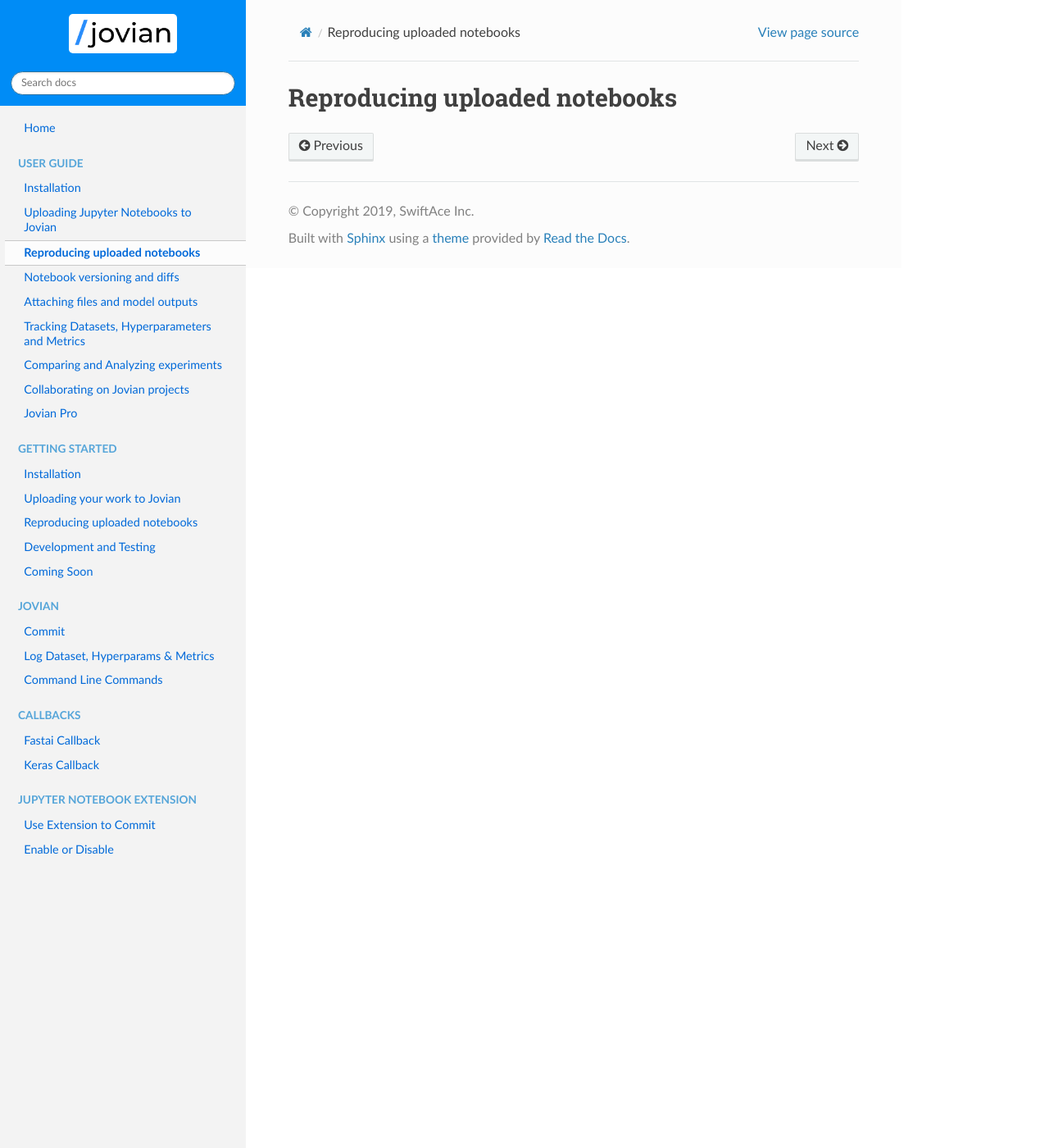
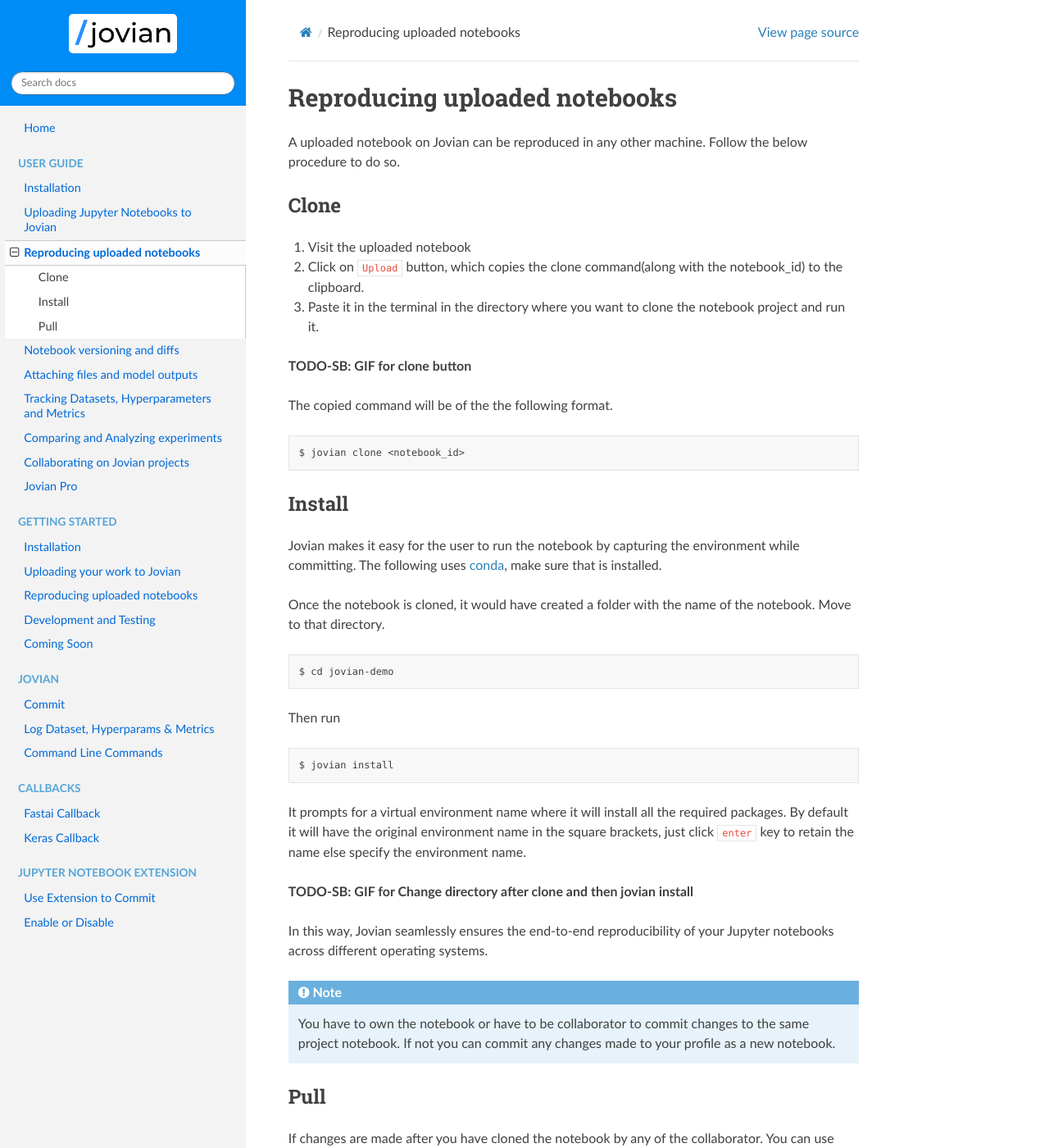
Before and after one commit to JovianHQ/jovian-py, a Sphinx documentation site: the page built from docs/user_guide/reproduce.md, in a window 1280 px wide and 1400 px high. Shown: the whole window at 82% size. Built offline with Sphinx 7.4.7 and the Read the Docs theme 2.0.0, drawn with Linux system fonts in a browser that asks for light colours; some of the changed text lies outside the part shown.

Commit message:
Reproduce content done, css change bg white

````diff
--- a/docs/_static/css/custom.css
+++ b/docs/_static/css/custom.css
@@ -64,6 +64,7 @@
   color: #0069d9;
 }
 
+.wy-nav-content,
 .wy-nav-content-wrap {
   /* Background color of wrap around main content */
   background-color: white;
--- a/docs/user_guide/reproduce.md
+++ b/docs/user_guide/reproduce.md
@@ -1 +1,61 @@
 ## Reproducing uploaded notebooks
+
+A uploaded notebook on Jovian can be reproduced in any other machine. Follow the below procedure to do so.
+
+### Clone
+
+1. Visit the uploaded notebook
+2. Click on `Upload` button, which copies the clone command(along with the notebook_id) to the clipboard.
+3. Paste it in the terminal in the directory where you want to clone the notebook project and run it.
+
+**TODO-SB: GIF for clone button**
+
+The copied command will be of the the following format.
+
+```
+$ jovian clone <notebook_id>
+```
+
+### Install
+
+Jovian makes it easy for the user to run the notebook by capturing the environment while committing.
+The following uses [conda](https://conda.io), make sure that is installed.
+
+Once the notebook is cloned, it would have created a folder with the name of the notebook. Move to that directory.
+
+```
+$ cd jovian-demo
+```
+
+Then run
+
+```
+$ jovian install
+```
+
+It prompts for a virtual environment name where it will install all the required packages. By default it will have the original environment name in the square brackets, just click `enter` key to retain the name else specify the environment name.
+
+**TODO-SB: GIF for Change directory after clone and then jovian install**
+
+In this way, Jovian seamlessly ensures the end-to-end reproducibility of your Jupyter notebooks across different operating systems.
+
+```eval_rst
+.. note:: You have to own the notebook or have to be collaborator to commit changes to the same project notebook. If not you can commit any changes made to your profile as a new notebook.
+```
+
+### Pull
+
+If changes are made after you have cloned the notebook by any of the collaborator.
+You can use `pull` to get all those changes.
+
+Move to the cloned directory and run
+
+```
+$ jovian pull
+```
+
+**TODO-SB: GIF to change directory to a cloned directory and use jovian pull**
+
+```eval_rst
+.. attention:: Beware any uncommitted changes will be lost during the process pull. When you pull the notebook it will be a duplicate of the latest version of the notebook on jovian.
+```
````
